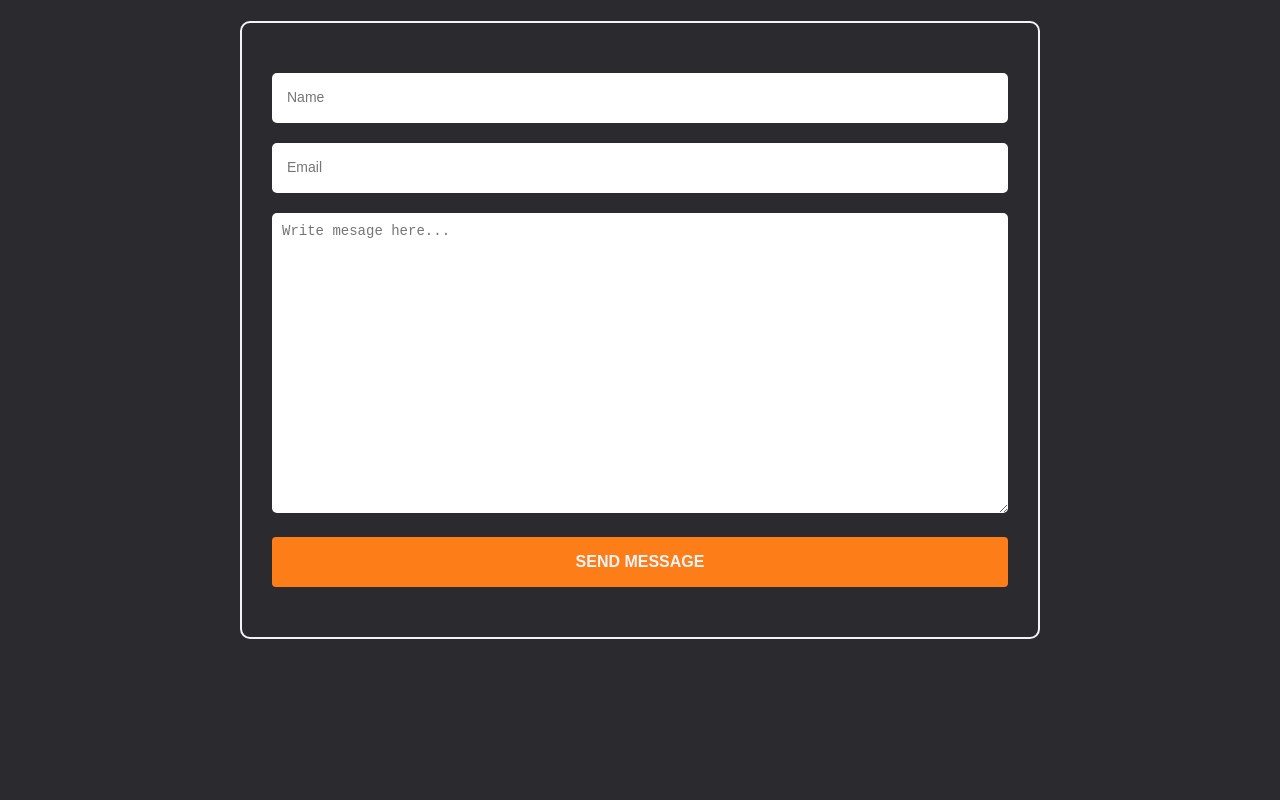
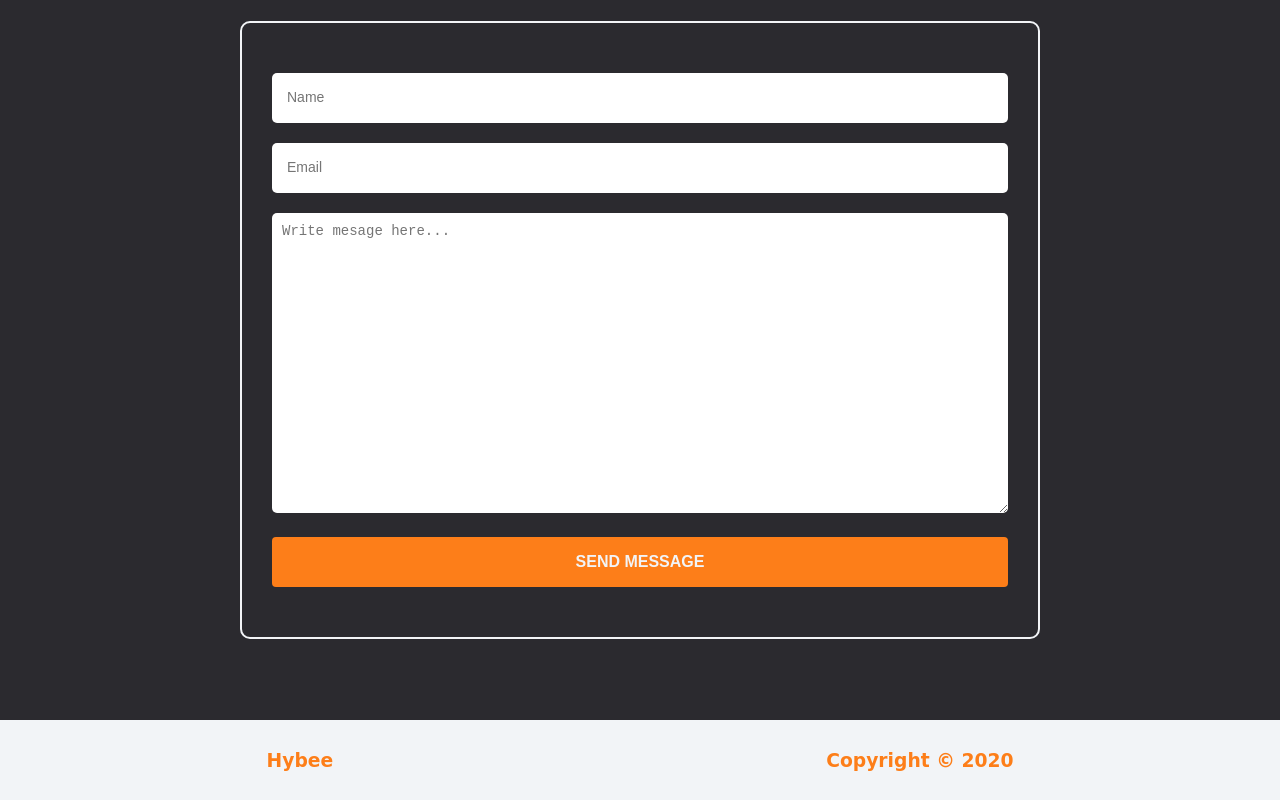
Before and after one commit to Hybee22/hybee-portfolio.github.io, a plain HTML site: page index.html in a window 1280 px wide. Shown: the part 1953-2753 px from the top of the page. Before the commit the page ends 2653 px from the top, so only its background shows below. Drawn offline with Linux system fonts and the light colour scheme; a web font is replaced by a local one.

Commit message:
portfolio files update

```diff
--- a/index.html
+++ b/index.html
@@ -131,6 +131,10 @@
             </div>
         </section>
     </div>
+    <footer>
+        <h3>Hybee</h3>
+        <h3>Copyright 	&copy; 2020</h3>
+    </footer>
 
     <script src="js/app.js"></script>
 </body>
```
